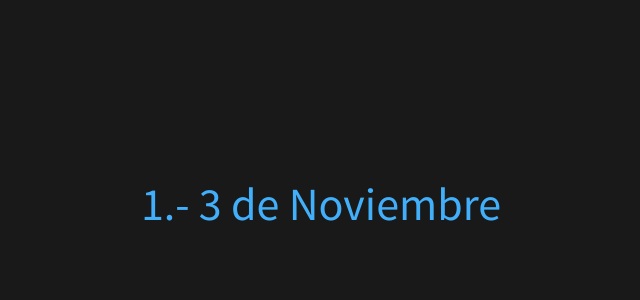
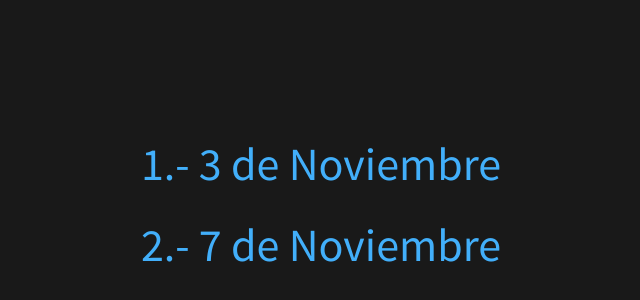
Before and after one commit to Zarpas/Zarpas.github.io, a website: page index.html in a window 1280 px wide. Shown: the part 194-494 px from the top of the page, without its empty margins (319-959 px from the left). Drawn offline with Linux system fonts and the light colour scheme.

Commit message:
Update index.html

```diff
--- a/index.html
+++ b/index.html
@@ -18,6 +18,7 @@
 			<div class="slides">
 				<section data-auto-animate>
 					<p><a href="1.-%203%20noviembre.html">1.- 3 de Noviembre</a></p>
+					<p><a href="1.-%203%20noviembre.html">2.- 7 de Noviembre</a></p>
 				</section>
 			</div>
 		</div>
```
